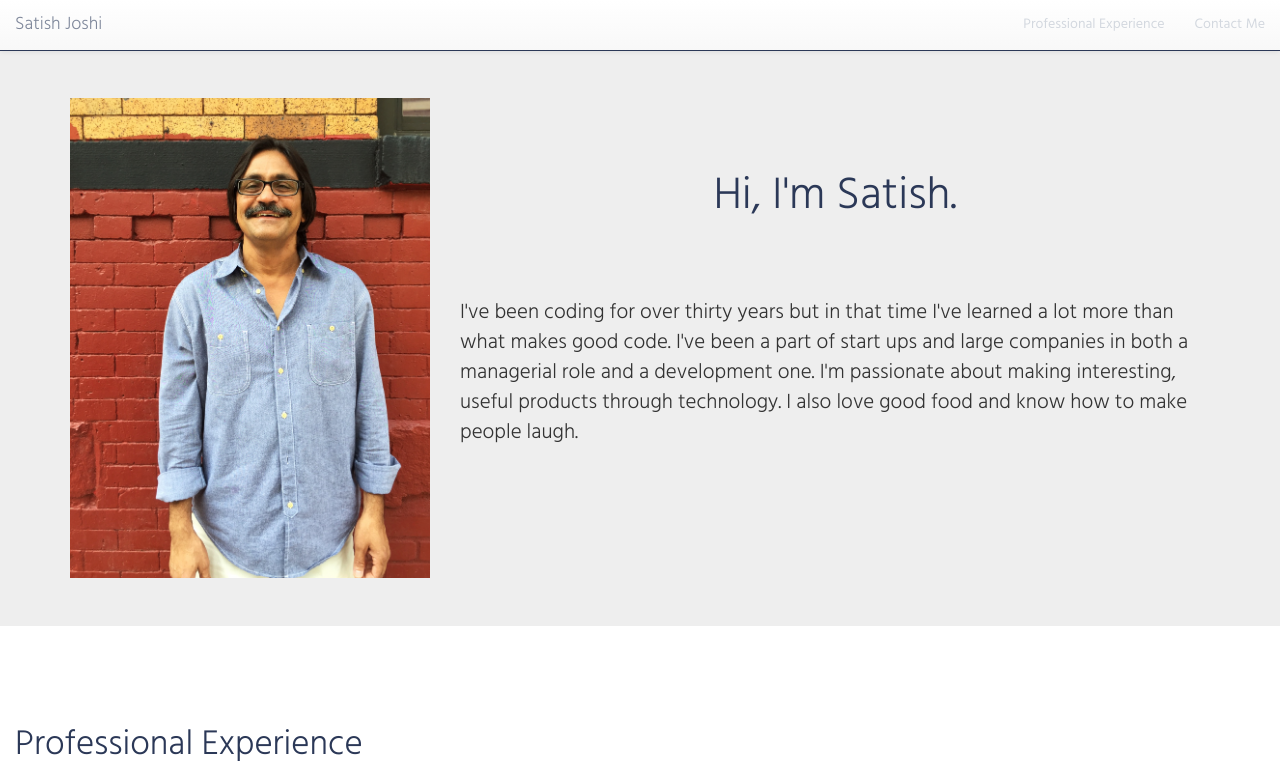
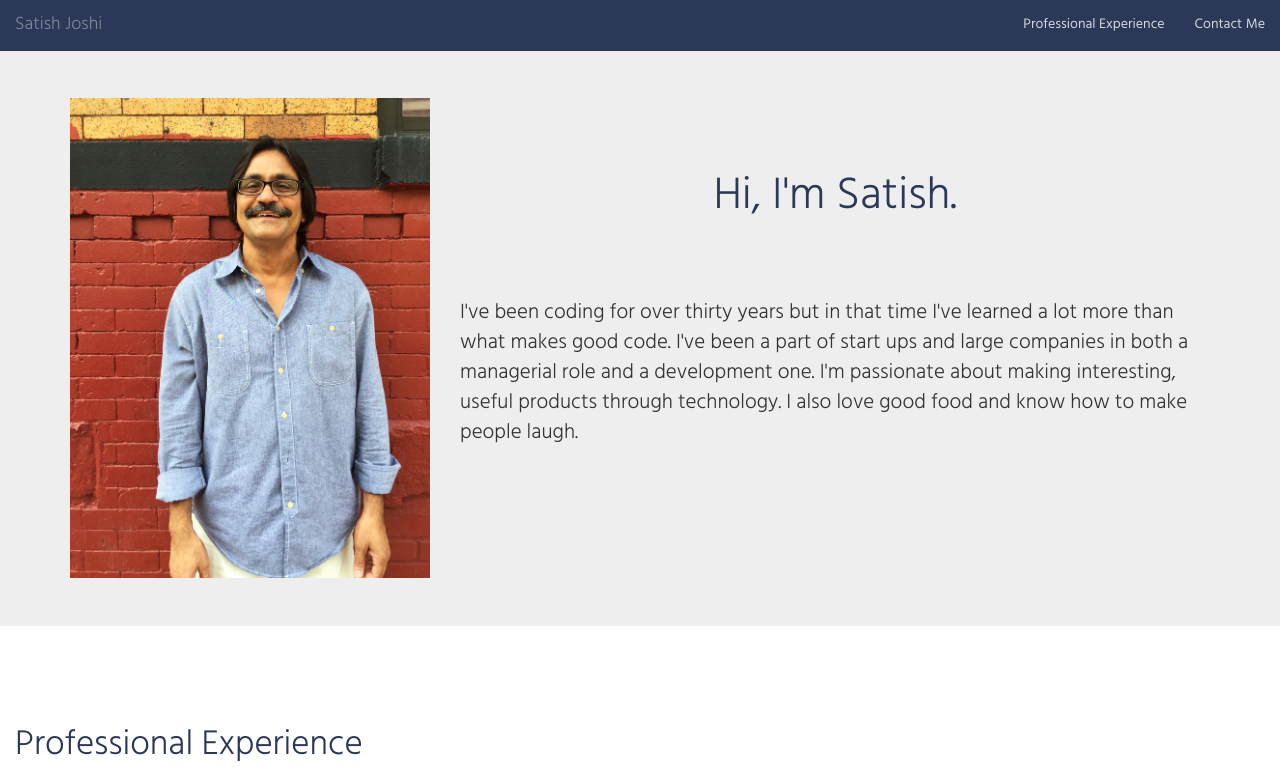
Before and after one commit to aditisjoshi/hb_dad, a plain HTML site: page index.html in a window 1280 px wide. Shown: the top 771 px of the page. Drawn offline with nearby package versions, Linux system fonts and the light colour scheme.

Commit message:
just kidding, taking away bootstrap-theme

```diff
--- a/index.html
+++ b/index.html
@@ -4,7 +4,6 @@
 <head>
   <link href='http://fonts.googleapis.com/css?family=Hind:400,600,300' rel='stylesheet' type='text/css'>
 	<link rel="stylesheet" type="text/css" href="node_modules/bootstrap/dist/css/bootstrap.css">
-  <link rel="stylesheet" type="text/css" href="node_modules/bootstrap/dist/css/bootstrap-theme.css">
   <link rel="stylesheet" type="text/css" href="css/styling.css">
   <script src="https://ajax.googleapis.com/ajax/libs/jquery/1.11.3/jquery.min.js"></script>
   <script type="text/javascript" src="JS/javascript.js"></script>
```
